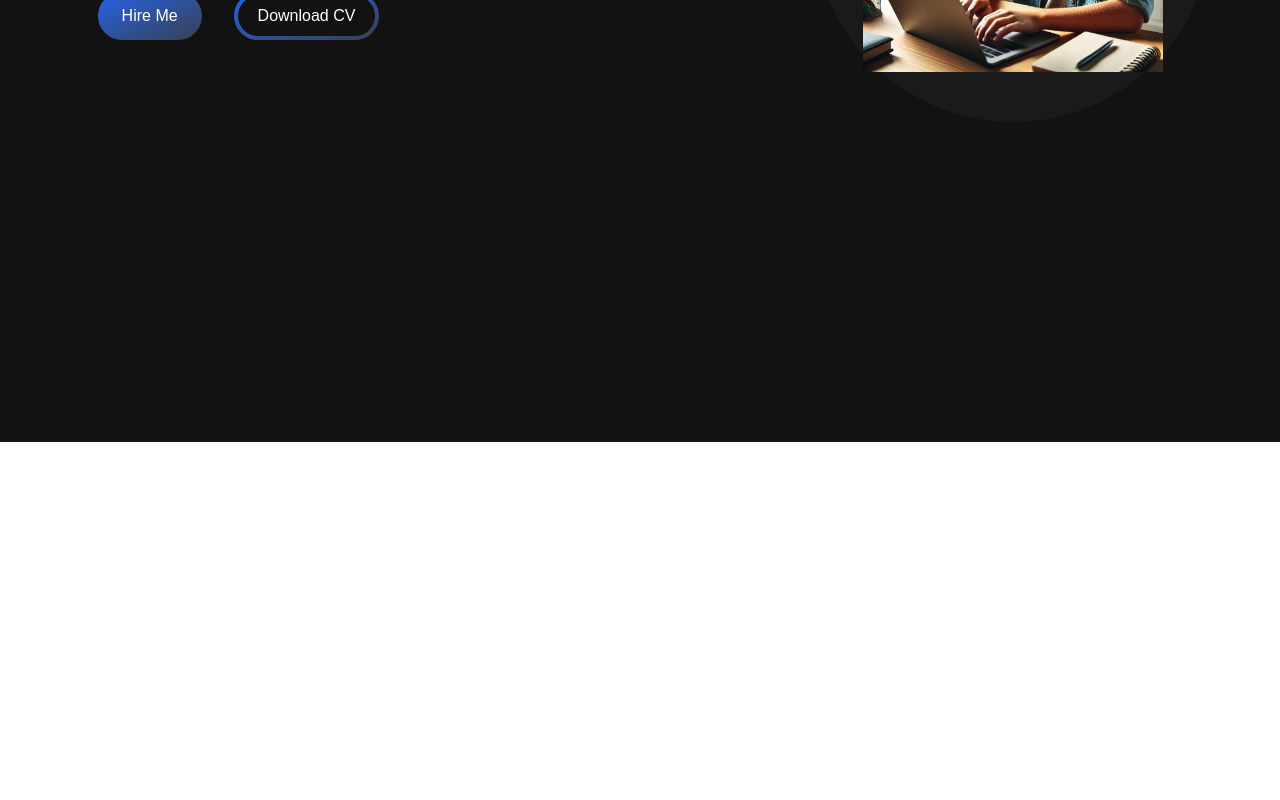
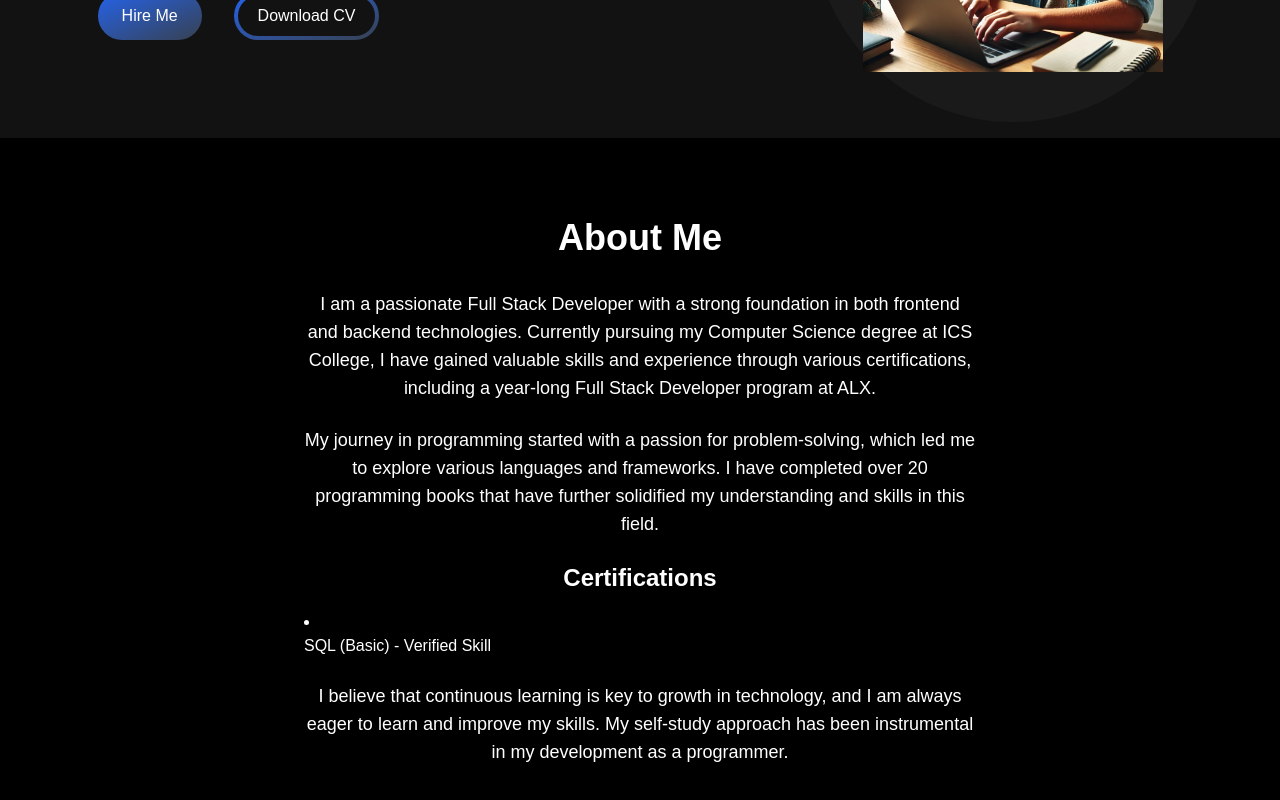
Before and after one commit to 12siragi/saidi-portfolio-, a Next.js app: page / in a window 1280 px wide. Shown: the part 358-1158 px from the top of the page. Before the commit the page ends 800 px from the top, so only its background shows below. Built offline with nearby package versions, Linux system fonts and the light colour scheme.

Commit message:
saidportfolio

```diff
--- a/package.json
+++ b/package.json
@@ -10,6 +10,7 @@
   },
   "dependencies": {
     "@heroicons/react": "^2.1.5",
+    "framer-motion": "^11.11.10",
     "next": "15.0.2",
     "react": "^18.3.1",
     "react-dom": "^18.3.1",
--- /dev/null
+++ b/src/app/components/About.jsx
@@ -0,0 +1,106 @@
+// src/app/components/About.jsx
+"use client";
+import React from "react";
+import { motion } from "framer-motion";
+import { TypeAnimation } from "react-type-animation";
+
+const About = () => {
+  // Animation variants
+  const fadeInVariants = {
+    hidden: { opacity: 0, y: 20 },
+    visible: { opacity: 1, y: 0 },
+  };
+
+  return (
+    <section id="about" className="py-20 bg-black text-white">
+      <motion.h2
+        className="text-4xl font-bold text-center mb-8"
+        initial="hidden"
+        animate="visible"
+        variants={fadeInVariants}
+        transition={{ duration: 0.5 }}
+      >
+        About Me
+      </motion.h2>
+      <motion.p
+        className="text-lg text-center max-w-2xl mx-auto mb-6"
+        initial="hidden"
+        animate="visible"
+        variants={fadeInVariants}
+        transition={{ duration: 0.5, delay: 0.2 }}
+      >
+        I am a passionate Full Stack Developer with a strong foundation in both frontend and backend technologies.
+        Currently pursuing my Computer Science degree at ICS College, I have gained valuable skills and experience through
+        various certifications, including a year-long Full Stack Developer program at ALX.
+      </motion.p>
+      <motion.p
+        className="text-lg text-center max-w-2xl mx-auto mb-6"
+        initial="hidden"
+        animate="visible"
+        variants={fadeInVariants}
+        transition={{ duration: 0.5, delay: 0.4 }}
+      >
+        My journey in programming started with a passion for problem-solving, which led me to explore various languages and frameworks.
+        I have completed over 20 programming books that have further solidified my understanding and skills in this field.
+      </motion.p>
+
+      <motion.h3
+        className="text-2xl font-semibold text-center mb-4"
+        initial="hidden"
+        animate="visible"
+        variants={fadeInVariants}
+        transition={{ duration: 0.5, delay: 0.6 }}
+      >
+        Certifications
+      </motion.h3>
+      <ul className="list-disc list-inside max-w-2xl mx-auto mb-6 space-y-2">
+        <li>
+          <TypeAnimation
+            sequence={[
+              "Python (Basic) - Verified Skill",
+              1000,
+              "SQL (Basic) - Verified Skill",
+              1000,
+              "JavaScript (Basic) - Verified Skill",
+              1000,
+              "JavaScript (Intermediate) - Verified Skill",
+              1000,
+              "Problem Solving (Basic) - Verified Skill",
+              1000,
+              "Problem Solving (Intermediate) - Verified Skill",
+              1000,
+              "CSS (Basic) - Verified Skill",
+              1000,
+              "Node (Basic) - Verified Skill",
+              1000,
+              "Angular (Basic) - Verified Skill",
+              1000,
+              "REST API (Intermediate) - Verified Skill",
+              1000,
+              "SQL (Intermediate) - Verified Skill",
+              1000,
+              "Software Engineer - Verified Role",
+              1000,
+            ]}
+            wrapper="div"
+            speed={50}
+            repeat={Infinity}
+          />
+        </li>
+      </ul>
+
+      <motion.p
+        className="text-lg text-center max-w-2xl mx-auto mb-6"
+        initial="hidden"
+        animate="visible"
+        variants={fadeInVariants}
+        transition={{ duration: 0.5, delay: 0.8 }}
+      >
+        I believe that continuous learning is key to growth in technology, and I am always eager to learn and improve my skills.
+        My self-study approach has been instrumental in my development as a programmer.
+      </motion.p>
+    </section>
+  );
+};
+
+export default About;
--- a/src/app/page.js
+++ b/src/app/page.js
@@ -1,11 +1,14 @@
 import Image from "next/image";
 import HeroSection from "./components/HeroSection";
 import Navbar from "./components/Navbar";
+import About from "./components/About";
+
 export default function Home() {
   return (
     <main className="flex min-h-screen flex-col bg-[#121212]">
      <Navbar />
      <HeroSection />
+     <About />
       </main>
   );
 }
```
Also changed, not shown: 1 other file (tests, documents, lock files or other folders).
